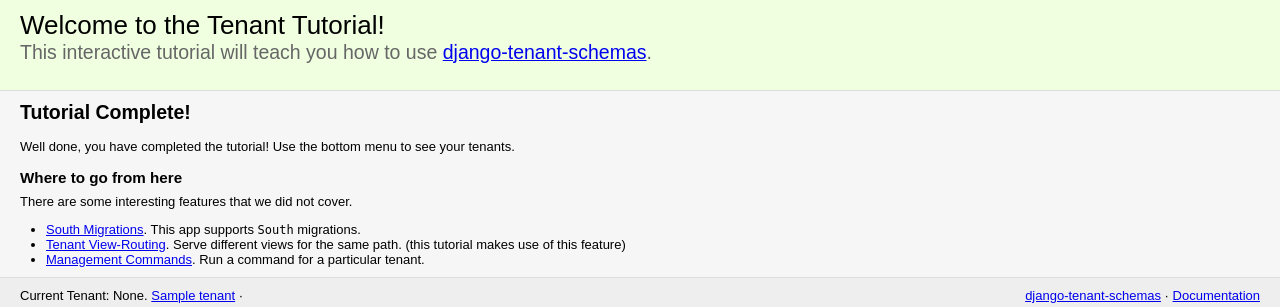
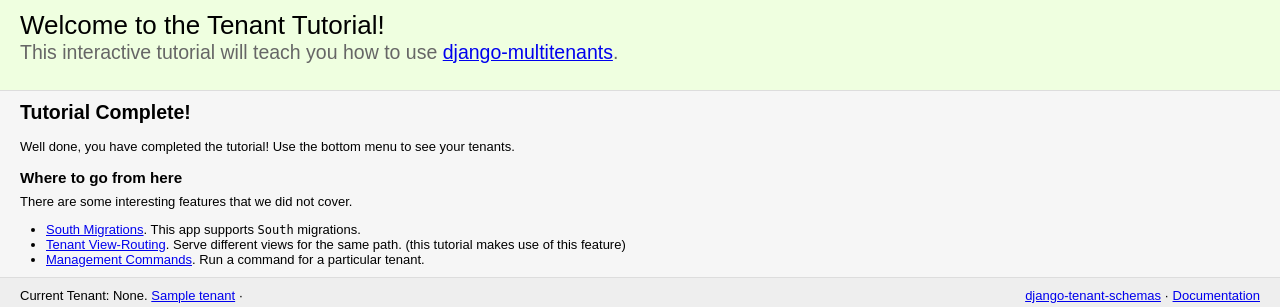
Before and after one commit to ojengwa/django-multitenants, a Django app: template examples/tenant_tutorial/templates/index_public.html in a window 1280 px wide. Shown: the top 307 px of the page. Run offline with Django 3.2, Linux system fonts and the light colour scheme; the template is opened without the code that fills it: most values are stand-ins (such as "Sample title", 1, 10 or a date in 2020); parts of the project's set-up code (start-up, migrations or seed data) failed here and were passed over.

Commit message:
update docs index

```diff
--- a/examples/tenant_tutorial/templates/index_public.html
+++ b/examples/tenant_tutorial/templates/index_public.html
@@ -3,7 +3,7 @@
 
 {% block summary %}
   <h1>Welcome to the Tenant Tutorial!</h1>
-  <h2>This interactive tutorial will teach you how to use <a href="https://github.com/bernardopires/django-tenant-schemas">django-tenant-schemas</a>.</h2>
+  <h2>This interactive tutorial will teach you how to use <a href="https://github.com/bernardopires/django-multitenants">django-multitenants</a>.</h2>
 {% endblock %}
 
 {% block instructions %}
@@ -17,7 +17,7 @@
     {% endfor %}
     </ul><br>
     <p>Just run the command below on your shell to sync <code>SHARED_APPS</code>. Make sure your environment
-    has <code>Django</code> and <code>django-tenant-schemas</code> available.</p>
+    has <code>Django</code> and <code>django-multitenants</code> available.</p>
 {% if DJANGO17 %}
     <pre>$ python manage.py migrate_schemas --shared</pre>
 {% else %}
@@ -26,21 +26,21 @@
     <p>When you're done refresh this page.</p>
 {% elif no_public_tenant %}
     <h2>Second Step: Create a public tenant</h2>
-    <h3>So how does django-tenant-schemas work?</h3>
-    <p><code>django-tenant-schemas</code> uses the request's hostname to try to find a tenant.
+    <h3>So how does django-multitenants work?</h3>
+    <p><code>django-multitenants</code> uses the request's hostname to try to find a tenant.
         When a match is found,
         <a href="http://www.postgresql.org/docs/8.1/static/ddl-schemas.html">PostgreSQL's search path</a>
         is automatically set to be this tenant.</p>
     <br>
-    <p>For this request, <code>django-tenant-schemas</code> couldn't find any tenant for the current address (<code>{{ hostname }}</code>).
-        When no tenant is found, <code>django-tenant-schemas</code> normally returns a <code>404</code>, but since
+    <p>For this request, <code>django-multitenants</code> couldn't find any tenant for the current address (<code>{{ hostname }}</code>).
+        When no tenant is found, <code>django-multitenants</code> normally returns a <code>404</code>, but since
         this is a tutorial and no tenant exists yet, we let it proceed.
     <h3>Recommended Tenant's URLs Structure</h3>
     <p>Let's assume you have your main website at <code>trendy-sass.com</code>. The recommended structure is
         to put your tenants at subdomains, like <code>tenant1.trendy-sass.com</code>,
         <code>tenant2.trendy-sass.com</code> and so forth.</p>
     <h3>Creating the public tenant</h3>
-    <p><code>django-tenant-schemas</code> requires a tenant for all addresses you use, including your main website,
+    <p><code>django-multitenants</code> requires a tenant for all addresses you use, including your main website,
         which we will from now on refer to as the public tenant.</p>
     <br>
     <p>Our model is called <code>Customer</code> and looks like this (taken from <code>models.py</code>):</p>
@@ -58,7 +58,7 @@ Client(domain_url='{{ hostname }}',
     schema_name='public',
     name='Trendy SaSS',
     description='Public Tenant').save()</pre>
-    <p>Done! <code>django-tenant-schemas</code> will now be able to locate our public tenant and won't return 404. Refresh this page to see the next step.</p>
+    <p>Done! <code>django-multitenants</code> will now be able to locate our public tenant and won't return 404. Refresh this page to see the next step.</p>
 {% elif only_public_tenant %}
     <h2>Third Step: Create Tenants</h2>
     <p>We've already created the public tenant, now it's time to create some tenants for subdomains. I assume you're running this on your local machine,
@@ -124,9 +124,9 @@ Client(domain_url='tenant2.trendy-sass.com',
     <h3>Where to go from here</h3>
     <p>There are some interesting features that we did not cover.</p>
     <ul>
-        <li><a href="https://django-tenant-schemas.readthedocs.org/en/latest/install.html#south-migrations">South Migrations</a>. This app supports <code>South</code> migrations.</li>
-        <li><a href="https://django-tenant-schemas.readthedocs.org/en/latest/install.html#tenant-view-routing">Tenant View-Routing</a>. Serve different views for the same path. (this tutorial makes use of this feature)</li>
-        <li><a href="https://django-tenant-schemas.readthedocs.org/en/latest/use.html#management-commands">Management Commands</a>. Run a command for a particular tenant.</li>
+        <li><a href="https://django-multitenants.readthedocs.org/en/latest/install.html#south-migrations">South Migrations</a>. This app supports <code>South</code> migrations.</li>
+        <li><a href="https://django-multitenants.readthedocs.org/en/latest/install.html#tenant-view-routing">Tenant View-Routing</a>. Serve different views for the same path. (this tutorial makes use of this feature)</li>
+        <li><a href="https://django-multitenants.readthedocs.org/en/latest/use.html#management-commands">Management Commands</a>. Run a command for a particular tenant.</li>
     </ul>
 {% endif %}
 {% endblock %}
```
